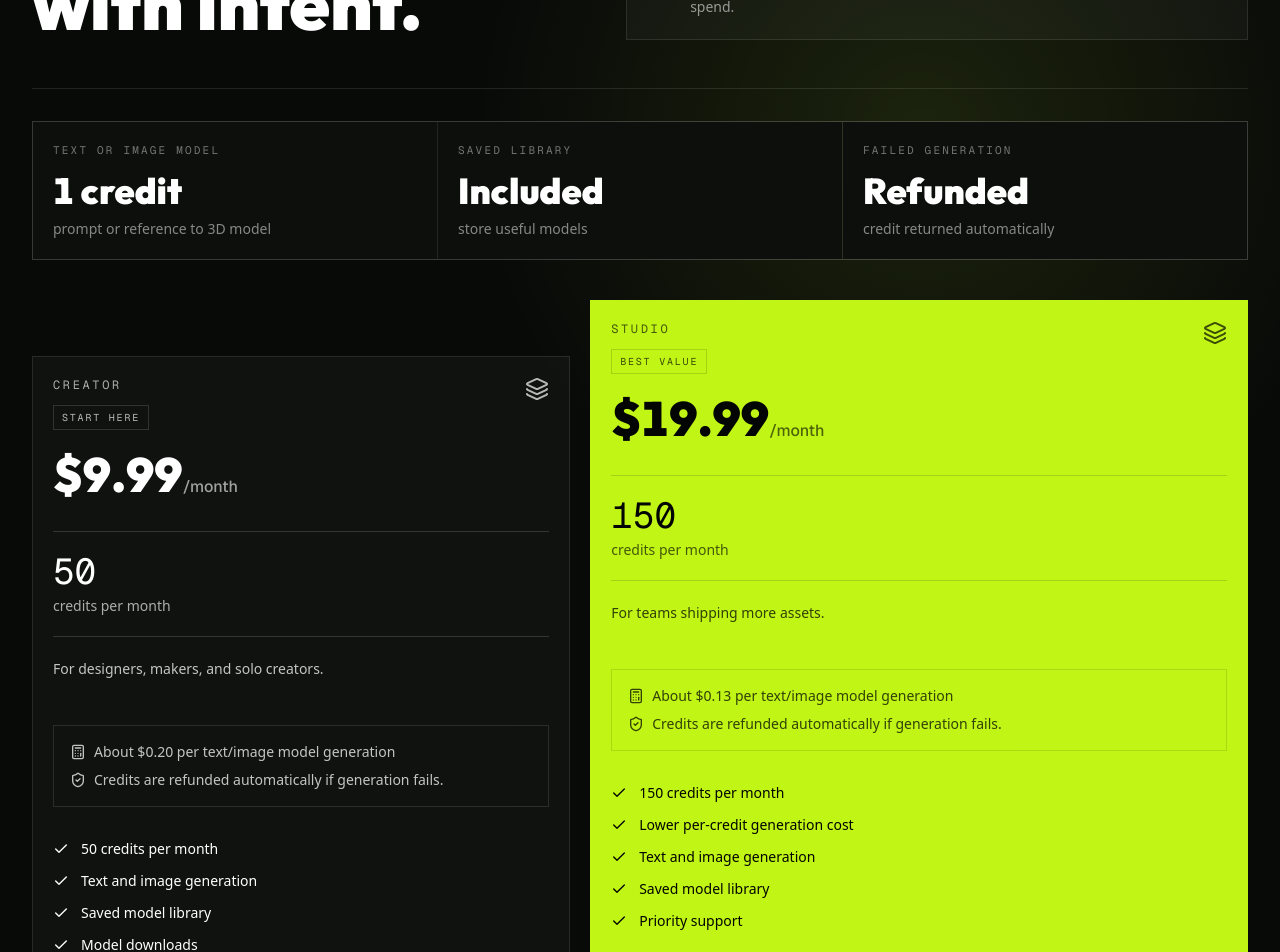
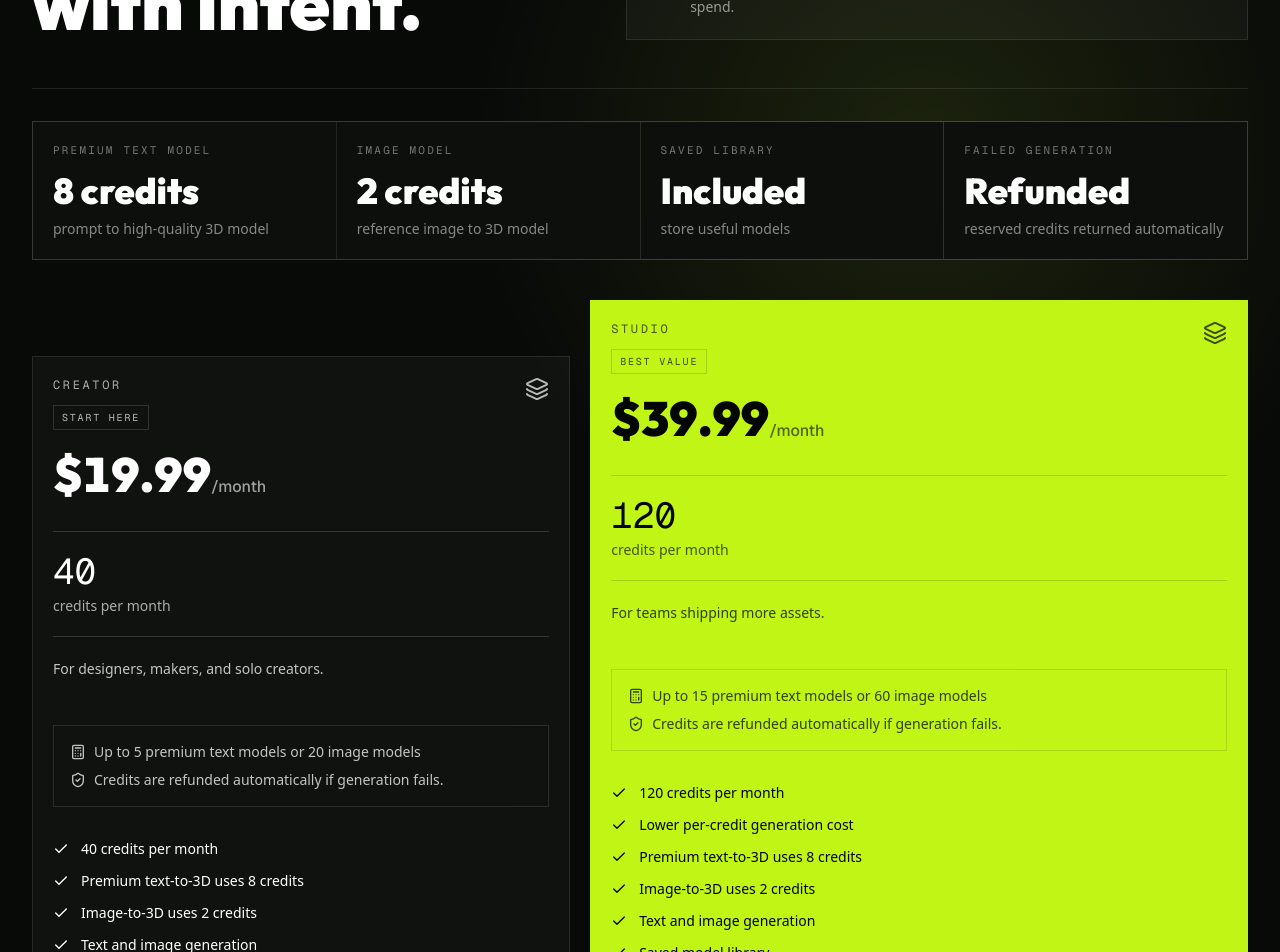
Before and after one commit to AppAgentic/Creations3D, a Next.js app: page /pricing in a window 1280 px wide. Shown: the part 320-1272 px from the top of the page. Built offline with nearby package versions, Linux system fonts and the light colour scheme; no server answers.

Commit message:
Reprice generation credits for ad margins

```diff
--- a/src/app/api/generate/image-to-3d/route.ts
+++ b/src/app/api/generate/image-to-3d/route.ts
@@ -10,11 +10,12 @@ import {
   markGenerationFailed,
   updateGenerationRecord,
 } from "@/lib/generation-records";
+import { IMAGE_TO_3D_CREDIT_COST } from "@/lib/generation-costs";
 import { adminDb } from "@/lib/firebase-admin";
 import { AuthError, getErrorMessage, requireUser } from "@/lib/server-auth";
 import { FieldValue } from "firebase-admin/firestore";
 
-const CREDIT_COST = 1;
+const CREDIT_COST = IMAGE_TO_3D_CREDIT_COST;
 
 export const maxDuration = 300;
 
@@ -153,7 +154,7 @@ export async function POST(request: NextRequest) {
     return NextResponse.json(
       {
         error:
-          "We couldn't generate that 3D model from the image. Your credit was refunded automatically. Try a clearer image or contact support if it keeps happening.",
+          "We couldn't generate that 3D model from the image. Reserved credits were refunded automatically. Try a clearer image or contact support if it keeps happening.",
       },
       { status: 500 }
     );
--- a/src/app/api/generate/status/route.ts
+++ b/src/app/api/generate/status/route.ts
@@ -59,7 +59,7 @@ export async function GET(request: NextRequest) {
         status: "failed",
         generationId,
         error:
-          "We couldn't generate that model. Your credit was refunded automatically.",
+          "We couldn't generate that model. Reserved credits were refunded automatically.",
       });
     }
 
@@ -124,7 +124,7 @@ export async function GET(request: NextRequest) {
         status: "failed",
         generationId,
         error:
-          "We couldn't generate that model. Your credit was refunded automatically.",
+          "We couldn't generate that model. Reserved credits were refunded automatically.",
       });
     }
 
--- a/src/app/api/generate/text-to-3d/route.ts
+++ b/src/app/api/generate/text-to-3d/route.ts
@@ -13,10 +13,11 @@ import {
   markGenerationFailed,
   updateGenerationRecord,
 } from "@/lib/generation-records";
+import { TEXT_TO_3D_CREDIT_COST } from "@/lib/generation-costs";
 import { adminDb } from "@/lib/firebase-admin";
 import { AuthError, getErrorMessage, requireUser } from "@/lib/server-auth";
 
-const CREDIT_COST = 1;
+const CREDIT_COST = TEXT_TO_3D_CREDIT_COST;
 
 export const maxDuration = 300;
 
@@ -123,7 +124,7 @@ export async function POST(request: NextRequest) {
     return NextResponse.json(
       {
         error:
-          "We couldn't generate that 3D model. Your credit was refunded automatically. Try again with a simpler prompt or contact support if it keeps happening.",
+          "We couldn't generate that 3D model. Reserved credits were refunded automatically. Try again with a simpler prompt or contact support if it keeps happening.",
       },
       { status: 500 }
     );
--- a/src/app/api/webhooks/whop/route.ts
+++ b/src/app/api/webhooks/whop/route.ts
@@ -1,5 +1,6 @@
 import { NextRequest, NextResponse } from "next/server";
 import { adminDb } from "@/lib/firebase-admin";
+import { PLAN_CREDIT_COUNTS } from "@/lib/generation-costs";
 import { FieldValue, type Firestore } from "firebase-admin/firestore";
 import crypto from "crypto";
 
@@ -19,10 +20,10 @@ const INACTIVE_MEMBERSHIP_EVENTS = new Set([
 ]);
 
 const PLAN_CREDITS: Record<string, number> = {
-  basic: 50,
-  creator: 50,
-  pro: 150,
-  studio: 150,
+  basic: PLAN_CREDIT_COUNTS.creator,
+  creator: PLAN_CREDIT_COUNTS.creator,
+  pro: PLAN_CREDIT_COUNTS.studio,
+  studio: PLAN_CREDIT_COUNTS.studio,
 };
 
 type WhopEvent = {
@@ -488,10 +489,14 @@ async function handlePaymentSucceeded(
 
   if (!credits && productName.includes("10 credits")) {
     credits = 10;
+  } else if (!credits && productName.includes("40 credits")) {
+    credits = 40;
   } else if (!credits && productName.includes("50 credits")) {
     credits = 50;
   } else if (!credits && productName.includes("100 credits")) {
     credits = 100;
+  } else if (!credits && productName.includes("120 credits")) {
+    credits = 120;
   }
 
   if (!credits) {
--- a/src/app/models/[generationId]/page.tsx
+++ b/src/app/models/[generationId]/page.tsx
@@ -238,7 +238,7 @@ export default function ModelDetailPage() {
                   {[
                     ["Created", formatDate(model.createdAt), Clock],
                     ["Credits used", `${model.creditsUsed || 0}`, Sparkles],
-                    ["Provider", model.providerModel || "Replicate", Layers3],
+                    ["Generation", "Premium 3D model", Layers3],
                     ["Format", getModelFileLabel(model.format), FileArchive],
                   ].map(([label, value, Icon]) => {
                     const MetricIcon = Icon as typeof Clock;
--- a/src/app/page.tsx
+++ b/src/app/page.tsx
@@ -4,6 +4,10 @@ import { Navbar } from "@/components/Navbar";
 import { LandingModelShowcase } from "@/components/LandingModelShowcase";
 import { TrackedLink } from "@/components/TrackedLink";
 import { landingModelAssets } from "@/lib/landing-models";
+import {
+  IMAGE_TO_3D_CREDIT_COST,
+  TEXT_TO_3D_CREDIT_COST,
+} from "@/lib/generation-costs";
 import { Button } from "@/components/ui/button";
 import {
   ArrowRight,
@@ -42,9 +46,14 @@ const workflow = [
 
 const proofPoints = [
   {
-    value: "1",
-    label: "credit per text or image model",
-    detail: "No mystery spend at the moment of creation.",
+    value: `${TEXT_TO_3D_CREDIT_COST}`,
+    label: "credits for premium text models",
+    detail: "Higher-quality runs cost more than quick drafts.",
+  },
+  {
+    value: `${IMAGE_TO_3D_CREDIT_COST}`,
+    label: "credits for image models",
+    detail: "Reference-image runs use fewer credits.",
   },
   {
     value: "2-4m",
@@ -55,7 +64,7 @@ const proofPoints = [
     value: "GLB",
     label: "primary download format",
     detail:
-      "Generated models are saved and downloaded in the available provider format.",
+      "Generated models are saved and downloaded in the available output format.",
   },
 ];
 
@@ -84,7 +93,7 @@ const faqs = [
   ],
   [
     "What does one credit buy?",
-    "A text-to-3D or image-to-3D model generation uses 1 credit.",
+    "Credits buy generation work. Premium text-to-3D uses 8 credits, image-to-3D uses 2 credits, and the app shows the cost before each run.",
   ],
   [
     "Where do generated models go?",
@@ -167,7 +176,7 @@ export default function HomePage() {
               <div className="mt-7 flex flex-wrap gap-3 text-sm text-white/55">
                 {[
                   "No free tier",
-                  "1 credit text/image models",
+                  "Credit cost shown up front",
                   "Library included",
                 ].map((item) => (
                   <span key={item} className="inline-flex items-center gap-2">
@@ -224,7 +233,7 @@ export default function HomePage() {
               </p>
             </div>
 
-            <div className="grid gap-px border border-white/10 bg-white/10 md:grid-cols-3">
+            <div className="grid gap-px border border-white/10 bg-white/10 md:grid-cols-4">
               {proofPoints.map((point) => (
                 <div key={point.label} className="bg-[#0c0f0c] p-6">
                   <p className="font-mono text-5xl text-white">{point.value}</p>
--- a/src/app/pricing/page.tsx
+++ b/src/app/pricing/page.tsx
@@ -5,6 +5,12 @@ import { Navbar } from "@/components/Navbar";
 import { Button } from "@/components/ui/button";
 import { useAuth } from "@/lib/auth-context";
 import { trackEvent } from "@/lib/analytics";
+import {
+  IMAGE_TO_3D_CREDIT_COST,
+  PLAN_CREDIT_COUNTS,
+  PLAN_PRICES_USD,
+  TEXT_TO_3D_CREDIT_COST,
+} from "@/lib/generation-costs";
 import { toast } from "sonner";
 import {
   ArrowRight,
@@ -19,15 +25,17 @@ const plans = [
   {
     id: "creator",
     name: "Creator",
-    price: "$9.99",
+    price: `$${PLAN_PRICES_USD.creator}`,
     period: "/month",
-    credits: "50",
-    creditCount: 50,
+    credits: `${PLAN_CREDIT_COUNTS.creator}`,
+    creditCount: PLAN_CREDIT_COUNTS.creator,
     badge: "Start here",
     note: "For designers, makers, and solo creators.",
-    math: "About $0.20 per text/image model generation",
+    math: "Up to 5 premium text models or 20 image models",
     features: [
-      "50 credits per month",
+      "40 credits per month",
+      "Premium text-to-3D uses 8 credits",
+      "Image-to-3D uses 2 credits",
       "Text and image generation",
       "Saved model library",
       "Model downloads",
@@ -39,16 +47,18 @@ const plans = [
   {
     id: "studio",
     name: "Studio",
-    price: "$19.99",
+    price: `$${PLAN_PRICES_USD.studio}`,
     period: "/month",
-    credits: "150",
-    creditCount: 150,
+    credits: `${PLAN_CREDIT_COUNTS.studio}`,
+    creditCount: PLAN_CREDIT_COUNTS.studio,
     badge: "Best value",
     note: "For teams shipping more assets.",
-    math: "About $0.13 per text/image model generation",
+    math: "Up to 15 premium text models or 60 image models",
     features: [
-      "150 credits per month",
+      "120 credits per month",
       "Lower per-credit generation cost",
+      "Premium text-to-3D uses 8 credits",
+      "Image-to-3D uses 2 credits",
       "Text and image generation",
       "Saved model library",
       "Priority support",
@@ -75,7 +85,7 @@ const pricingFaqs = [
   ],
   [
     "How are credits used?",
-    "Text-to-3D and image-to-3D model generations use 1 credit each.",
+    "Premium text-to-3D uses 8 credits. Image-to-3D uses 2 credits. World generation shows its credit cost before you run it.",
   ],
 ];
 
@@ -167,18 +177,23 @@ export default function PricingPage() {
             </div>
           </header>
 
-          <section className="mt-8 grid gap-px border border-white/10 bg-white/10 md:grid-cols-3">
+          <section className="mt-8 grid gap-px border border-white/10 bg-white/10 md:grid-cols-4">
             {[
               [
-                "Text or image model",
-                "1 credit",
-                "prompt or reference to 3D model",
+                "Premium text model",
+                `${TEXT_TO_3D_CREDIT_COST} credits`,
+                "prompt to high-quality 3D model",
+              ],
+              [
+                "Image model",
+                `${IMAGE_TO_3D_CREDIT_COST} credits`,
+                "reference image to 3D model",
               ],
               ["Saved library", "Included", "store useful models"],
               [
                 "Failed generation",
                 "Refunded",
-                "credit returned automatically",
+                "reserved credits returned automatically",
               ],
             ].map(([label, value, detail]) => (
               <div key={label} className="bg-[#0c0f0c] p-5">
@@ -274,8 +289,8 @@ export default function PricingPage() {
             <div className="grid gap-px bg-white/10 md:grid-cols-3">
               {[
                 ["Feature", "Creator", "Studio"],
-                ["Text to 3D", "Included", "Included"],
-                ["Image to 3D", "Included", "Included"],
+                ["Premium text-to-3D", "5 runs/month", "15 runs/month"],
+                ["Image-to-3D", "20 runs/month", "60 runs/month"],
                 ["Model downloads", "Included", "Included"],
                 ["Best for", "solo creation", "batch creation"],
               ].map((row, rowIndex) =>
--- a/src/app/privacy/page.tsx
+++ b/src/app/privacy/page.tsx
@@ -21,8 +21,8 @@ export default function PrivacyPage() {
           </p>
           <p>
             Generated model files may be stored in Cloudflare R2. Authentication
-            is handled by Firebase, payments by Whop, object generation by
-            Replicate.
+            is handled by Firebase, payments by Whop, and model generation by
+            third-party generation infrastructure.
           </p>
           <p>
             We do not sell customer generation prompts or account data. Users
--- a/src/app/terms/page.tsx
+++ b/src/app/terms/page.tsx
@@ -25,9 +25,9 @@ export default function TermsPage() {
             right to use.
           </p>
           <p>
-            Generation availability can depend on third-party providers
-            including Replicate. Failed generation jobs should be refunded
-            automatically when the server receives a provider error.
+            Generation availability can depend on third-party services. Failed
+            generation jobs should be refunded automatically when the server
+            receives a generation error.
           </p>
           <p>
             Paid subscriptions and checkout are managed by Whop. Plan access,
--- /dev/null
+++ b/src/lib/generation-costs.ts
@@ -0,0 +1,14 @@
+export const TEXT_TO_3D_CREDIT_COST = 8;
+export const IMAGE_TO_3D_CREDIT_COST = 2;
+export const WORLD_DRAFT_CREDIT_COST = 3;
+export const WORLD_HIGH_CREDIT_COST = 5;
+
+export const PLAN_CREDIT_COUNTS = {
+  creator: 40,
+  studio: 120,
+} as const;
+
+export const PLAN_PRICES_USD = {
+  creator: 19.99,
+  studio: 39.99,
+} as const;
--- a/src/lib/whop.ts
+++ b/src/lib/whop.ts
@@ -1,4 +1,5 @@
 import Whop from "@whop/sdk";
+import { PLAN_CREDIT_COUNTS, PLAN_PRICES_USD } from "@/lib/generation-costs";
 
 type PlanKey = "creator" | "studio";
 
@@ -14,16 +15,16 @@ export const WHOP_CHECKOUT_PLANS: Record<PlanKey, WhopCheckoutPlan> = {
   creator: {
     key: "creator",
     title: "Creations3D Creator",
-    priceUsd: 9.99,
-    credits: 50,
-    description: "Monthly Creations3D plan with 50 generation credits.",
+    priceUsd: PLAN_PRICES_USD.creator,
+    credits: PLAN_CREDIT_COUNTS.creator,
+    description: "Monthly Creations3D plan with 40 generation credits.",
   },
   studio: {
     key: "studio",
     title: "Creations3D Studio",
-    priceUsd: 19.99,
-    credits: 150,
-    description: "Monthly Creations3D plan with 150 generation credits.",
+    priceUsd: PLAN_PRICES_USD.studio,
+    credits: PLAN_CREDIT_COUNTS.studio,
+    description: "Monthly Creations3D plan with 120 generation credits.",
   },
 };
 
```
Also changed, not shown: src/app/generate/page.tsx (+34 -17 lines).
